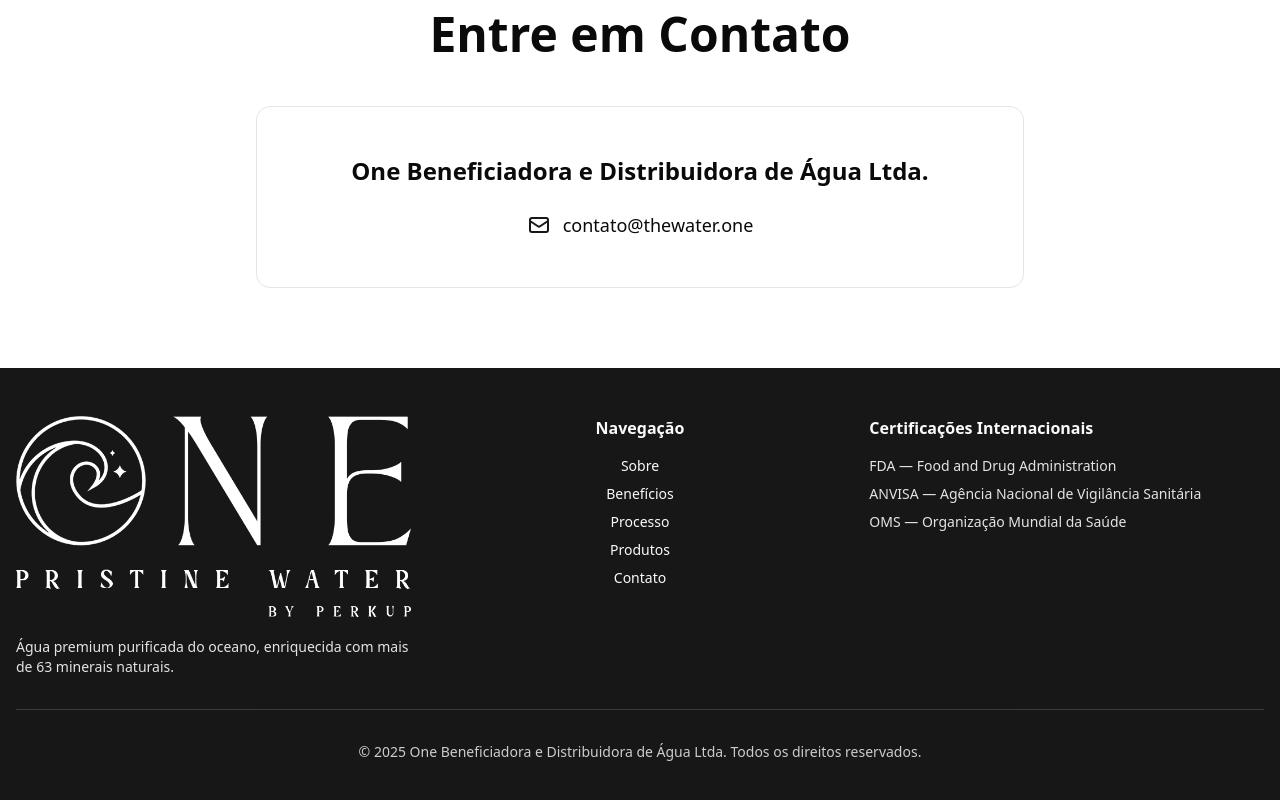
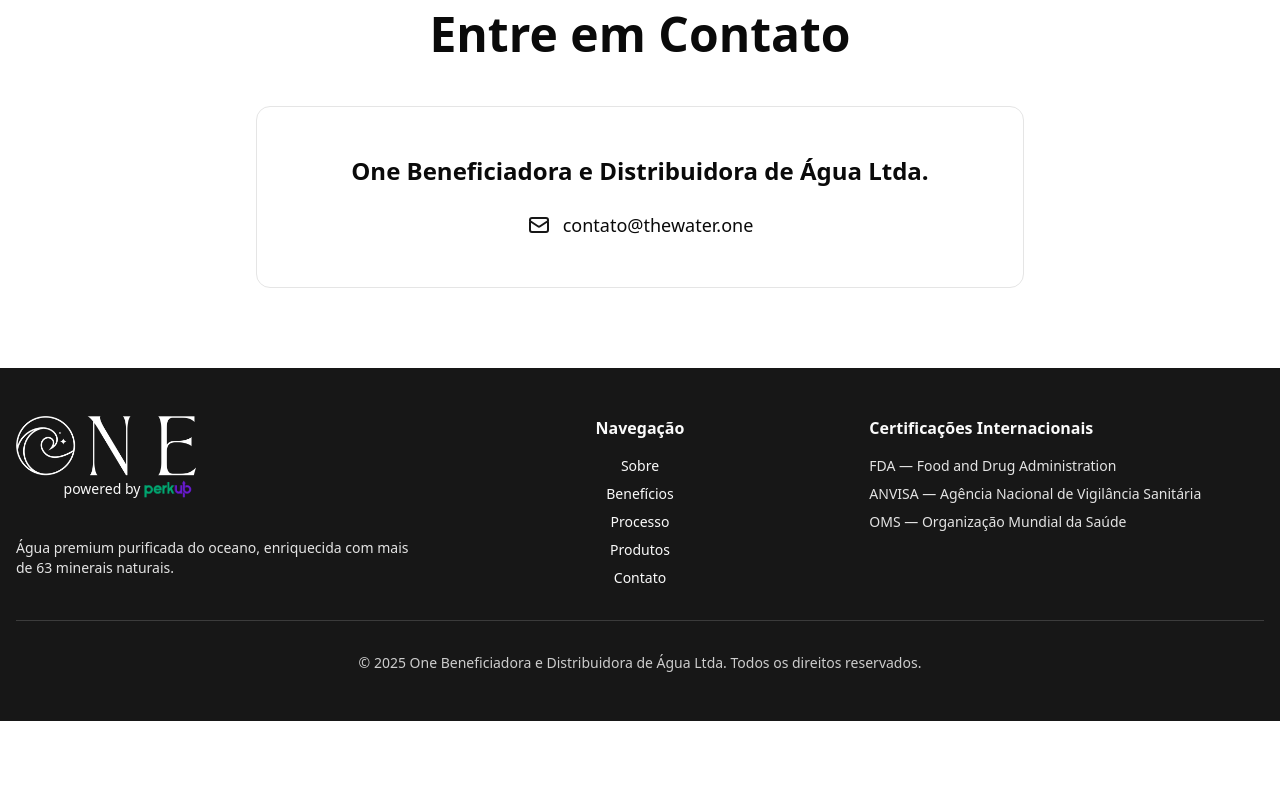
Before and after one commit to perkup-devs/onewater.landing, a Next.js app: page / in a window 1280 px wide. Shown: the part 8207-9007 px from the top of the page. After the commit the page ends 8928 px from the top, so only its background shows below. Built offline with nearby package versions, Linux system fonts and the light colour scheme.

Commit message:
feat: add logo on footer

```diff
--- a/app/page.jsx
+++ b/app/page.jsx
@@ -873,9 +873,14 @@ export default function AquamarePage() {
         <div className="container mx-auto px-4">
           <div className="grid md:grid-cols-3 gap-8 mb-8">
             <div>
-              <a href="https://perkuptoken.com">
-                <img className="pb-5" src="LOGO-ONE-WATER_br.png" />
-              </a>
+              <div className="w-45 relative mb-10">
+                <a href="https://perkuptoken.com">
+                  <img className="pb-5" src="LOGO-ONE-WATER_br.png" />
+                  <p className="absolute right-0 -bottom-1 text-sm">
+                    powered by <img className="inline w-14 -ml-1 -mt-1" src="logo_perkup.png" />
+                  </p>
+                </a>
+              </div>
               <p className="text-sm opacity-90 text-pretty">
                 Água premium purificada do oceano, enriquecida com mais de 63 minerais naturais.
               </p>
```
Also changed, not shown: public/LOGO-ONE-WATER_br.png, public/logo_perkup.png (added).
